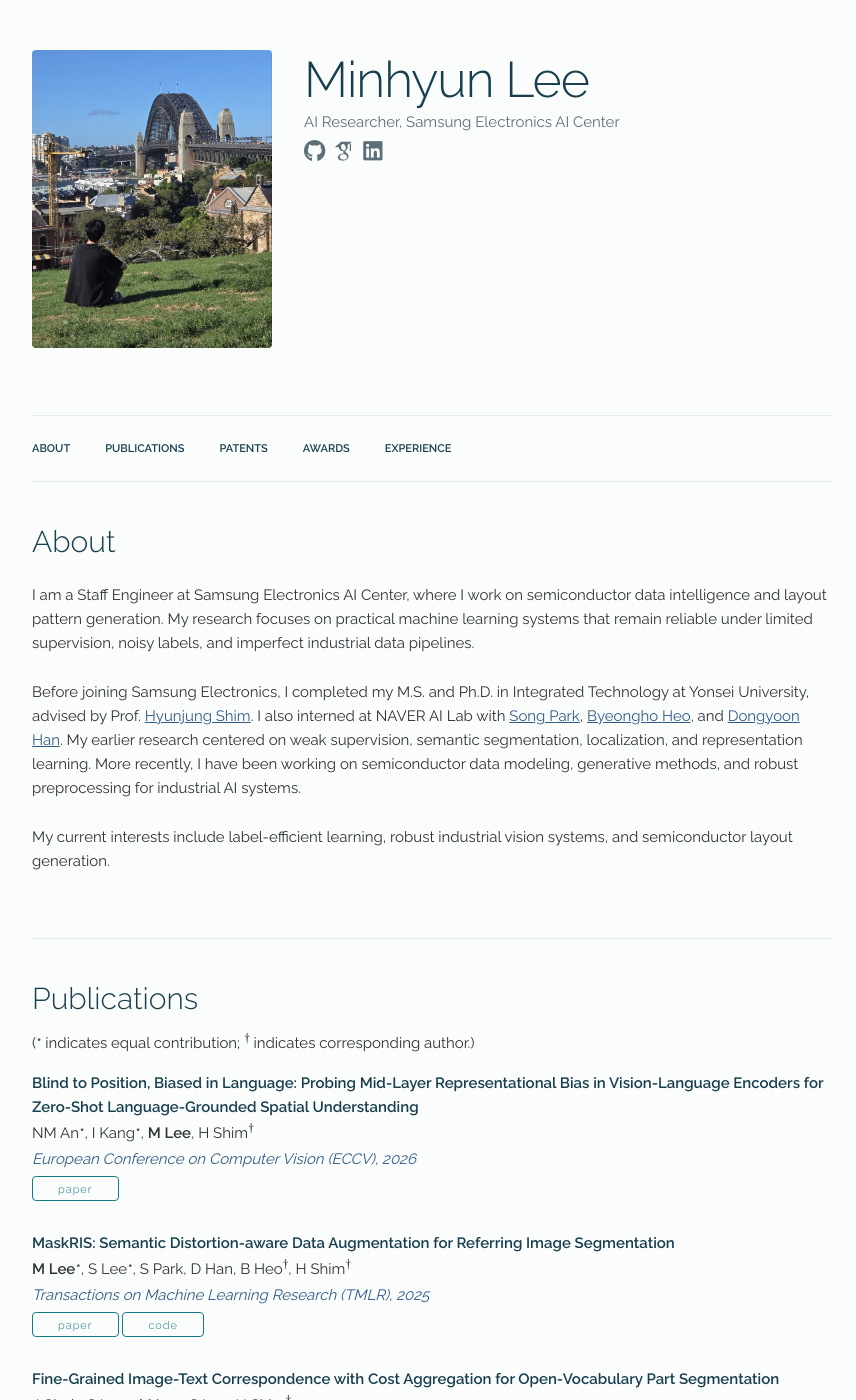
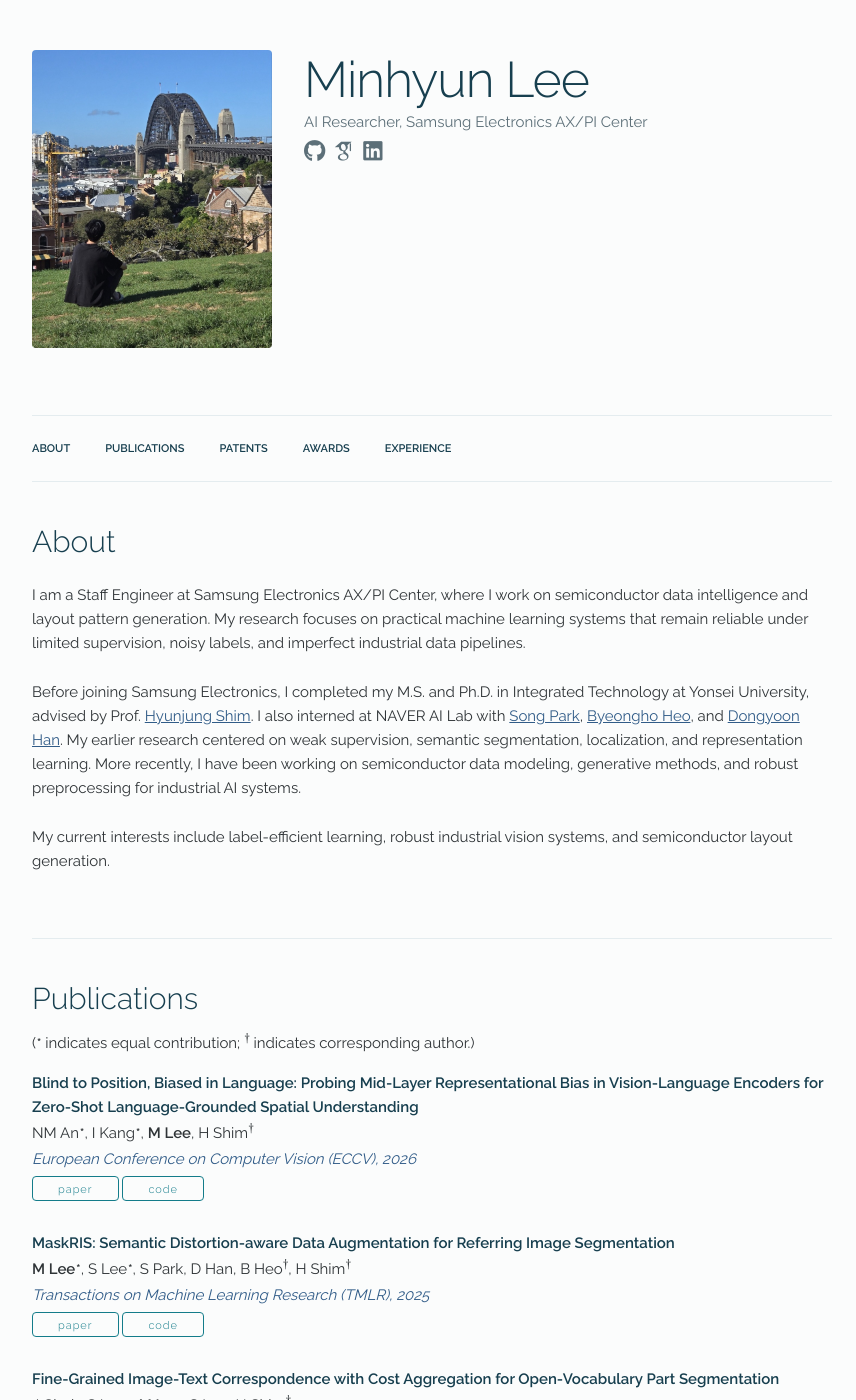
Before and after one commit to gaviotas/gaviotas.github.io, a Jekyll site: the page built from index.html, in a window 1280 px wide and 1400 px high. Shown: the whole window, without its empty margins (208-1064 px from the left). Built offline with Jekyll 4.4.1, drawn with Linux system fonts in a browser that asks for light colours; some of the changed text lies outside the part shown.

Commit message:
Update current affiliation and publication code link

```diff
--- a/_data/experience.yaml
+++ b/_data/experience.yaml
@@ -1,5 +1,5 @@
 experiences:
-  - place: "Samsung Electronics AI Center"
+  - place: "Samsung Electronics AX/PI Center"
     time: "Dec 2024 - Present"
     title: "Staff Engineer"
     subtitle: "Semiconductor data intelligence, layout generation, and reliable industrial machine learning systems."
--- a/_data/main_info.yaml
+++ b/_data/main_info.yaml
@@ -1,5 +1,5 @@
 name: "Minhyun Lee"
-title: "AI Researcher, Samsung Electronics AI Center"
+title: "AI Researcher, Samsung Electronics AX/PI Center"
 email: ""
 profile_pic: "/assets/profile/portrait-20260420.jpeg"
 github: "https://github.com/gaviotas"
--- a/_data/publications.yaml
+++ b/_data/publications.yaml
@@ -4,6 +4,7 @@ papers:
     authors: "NM An<span class=\"equal-note\">*</span>, I Kang<span class=\"equal-note\">*</span>, <b>M Lee</b>, H Shim<span class=\"corresponding-note\">&dagger;</span>"
     venue: "European Conference on Computer Vision (ECCV), 2026"
     paper_pdf: "https://arxiv.org/abs/2509.23098"
+    code: "https://github.com/kaist-cvml/Biased2Grounded"
 
   - title: "MaskRIS: Semantic Distortion-aware Data Augmentation for Referring Image Segmentation"
     authors: "<b>M Lee</b><span class=\"equal-note\">*</span>, S Lee<span class=\"equal-note\">*</span>, S Park, D Han, B Heo<span class=\"corresponding-note\">&dagger;</span>, H Shim<span class=\"corresponding-note\">&dagger;</span>"
--- a/index.html
+++ b/index.html
@@ -6,7 +6,7 @@ title: Home
 <div class="docs-section" id="bio">
   <h4>About</h4>
   <p>
-    I am a Staff Engineer at Samsung Electronics AI Center, where I work on semiconductor data intelligence and layout pattern generation. My research focuses on practical machine learning systems that remain reliable under limited supervision, noisy labels, and imperfect industrial data pipelines.
+    I am a Staff Engineer at Samsung Electronics AX/PI Center, where I work on semiconductor data intelligence and layout pattern generation. My research focuses on practical machine learning systems that remain reliable under limited supervision, noisy labels, and imperfect industrial data pipelines.
   </p>
 
   <p>
--- a/scripts/import_scholar.py
+++ b/scripts/import_scholar.py
@@ -73,6 +73,7 @@ VENUE_OVERRIDES = {
     "Blind to Position, Biased in Language: Probing Mid-Layer Representational Bias in Vision-Language Encoders for Zero-Shot Language-Grounded Spatial Understanding": "European Conference on Computer Vision (ECCV), 2026",
 }
 CODE_URL_OVERRIDES = {
+    "Blind to Position, Biased in Language: Probing Mid-Layer Representational Bias in Vision-Language Encoders for Zero-Shot Language-Grounded Spatial Understanding": "https://github.com/kaist-cvml/Biased2Grounded",
     "MaskRIS: Semantic Distortion-aware Data Augmentation for Referring Image Segmentation": "https://github.com/naver-ai/maskris",
     "Fine-Grained Image-Text Correspondence with Cost Aggregation for Open-Vocabulary Part Segmentation": "https://github.com/kaist-cvml/part-catseg",
     "Understanding Multi-Granularity for Open-Vocabulary Part Segmentation": "https://github.com/kaist-cvml/part-clipseg",
```
